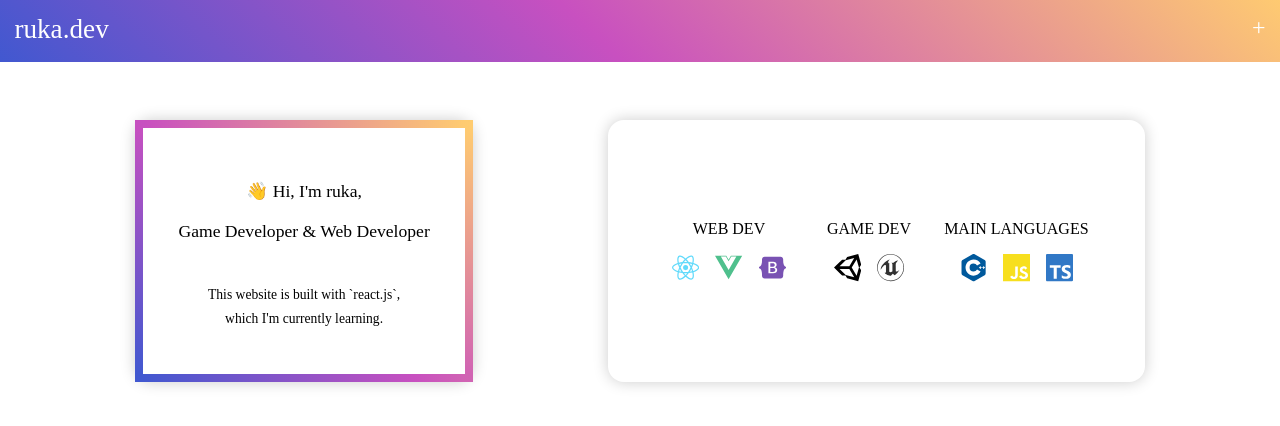
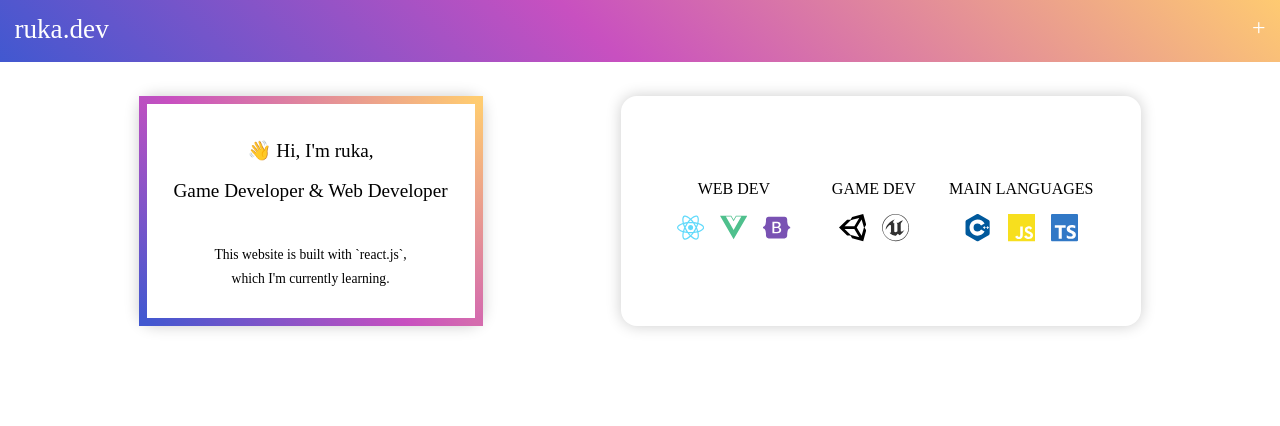
Before and after one commit to W298/react-ruka.dev, a React (Create React App) app: page / in a window 1280 px wide. Shown: the top 426 px of the page. Built offline with nearby package versions, Linux system fonts and the light colour scheme; a small style sheet from the web is missing.

Commit message:
Polishing Header Animations & Component Scripts

```diff
--- a/src/App.js
+++ b/src/App.js
@@ -12,10 +12,7 @@ function App() {
   return (
     <div className="App">
       <Header setViewHidden={setViewHidden} />
-      <MainBody
-        homeHidden={viewHidden.home}
-        projectsHidden={viewHidden.projects}
-      />
+      <MainBody viewHidden={viewHidden} />
     </div>
   );
 }
--- a/src/component/Header.css
+++ b/src/component/Header.css
@@ -39,13 +39,13 @@
   padding: 0.4rem;
   width: calc(100% - 1.6rem);
   color: rgba(255, 255, 255, 0.5);
-  transition: all 0.1s cubic-bezier(0.075, 0.82, 0.165, 1);
+  transition: all 0.5s cubic-bezier(0.075, 0.82, 0.165, 1);
 }
 .header-menu-container > div:hover {
   color: rgba(255, 255, 255, 1);
 }
 .header-menu-container.hidden > div {
-  display: none;
+	color: rgba(255, 255, 255, 0);
 }
 
 .header-button {
--- a/src/component/Header.js
+++ b/src/component/Header.js
@@ -1,8 +1,11 @@
-import React, { useState } from "react";
+import React, { useState, useRef } from "react";
 import "./Header.css";
 
 function Header({ setViewHidden }) {
 	const [headerOpened, setHeaderOpened] = useState(false);
+	const [headerMenuShown, setHeaderMenuShown] = useState(false);
+
+	const headerMenuCont = useRef();
 
 	const menuList = [
 		{
@@ -32,7 +35,20 @@ function Header({ setViewHidden }) {
 	];
 
 	function toggleHeaderOpen() {
-		setHeaderOpened(!headerOpened);
+		if (headerOpened || headerMenuShown) {
+			setHeaderMenuShown((prevVal) => !prevVal);
+			setTimeout(() => {
+				setHeaderOpened((prevVal) => !prevVal);
+				headerMenuCont.current.style = "display: none";
+			}, 200)
+		}
+		else {
+			setHeaderOpened((prevVal) => !prevVal);
+			headerMenuCont.current.style = "display: block";
+			setTimeout(() => {
+				setHeaderMenuShown((prevVal) => !prevVal);
+			}, 200);
+		}
 	}
 
 	return (
@@ -47,7 +63,8 @@ function Header({ setViewHidden }) {
         </div>
 			</div>
 			<div
-				className={"header-menu-container" + (headerOpened ? "" : " hidden")}
+				className={"header-menu-container" + (headerMenuShown ? "" : " hidden")}
+				ref={headerMenuCont}
 			>
 				{menuList.map((menu) => {
 					return (
--- a/src/component/Home.css
+++ b/src/component/Home.css
@@ -1,5 +1,5 @@
 .container {
-  padding-top: 1rem;
+  padding-top: 0rem;
   display: flex;
   flex-direction: row;
   justify-content: center;
@@ -12,7 +12,7 @@
   flex-direction: column;
   justify-content: center;
   margin: 1rem;
-  padding: 2rem 2.5rem 2rem 2.5rem;
+  padding: 2rem;
   border-radius: 1rem;
 }
 
@@ -34,18 +34,17 @@
 }
 
 .main-title {
-  font-size: 1.1rem;
+  font-size: 1.2rem;
   line-height: 2.5rem;
   align-self: center;
-  margin-top: 1rem;
+  margin-bottom: 1rem;
 }
 
 .sub-title {
   font-size: 0.85rem;
   line-height: 1.5rem;
   align-self: center;
-  margin-top: 2rem;
-  margin-bottom: 1rem;
+  margin-top: 1rem;
 }
 
 .icon-title {
--- a/src/component/MainBody.css
+++ b/src/component/MainBody.css
@@ -1,5 +1,5 @@
 .MainBody {
   height: 90vh;
   padding: 1rem;
-  padding-top: 5.5rem;
+  padding-top: 5rem;
 }
--- a/src/component/MainBody.js
+++ b/src/component/MainBody.js
@@ -3,11 +3,11 @@ import "./MainBody.css";
 import Projects from "./Projects.js";
 import Home from "./Home.js";
 
-function MainBody({ homeHidden, projectsHidden }) {
+function MainBody({ viewHidden }) {
   return (
     <div className="MainBody">
-      {homeHidden ? null : <Home />}
-      {projectsHidden ? null : <Projects />}
+      {!viewHidden.home && <Home />}
+      {!viewHidden.projects && <Projects />}
     </div>
   );
 }
```
